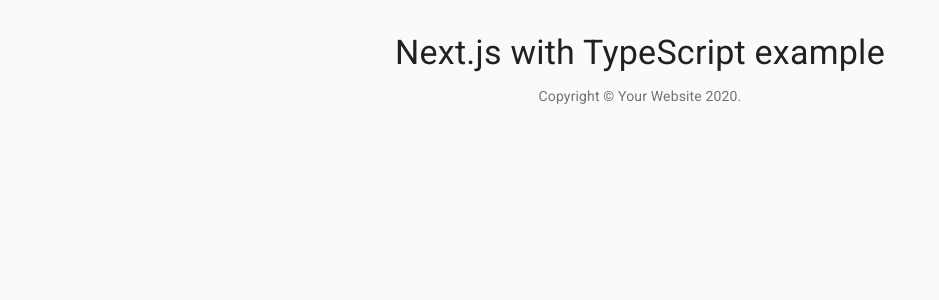
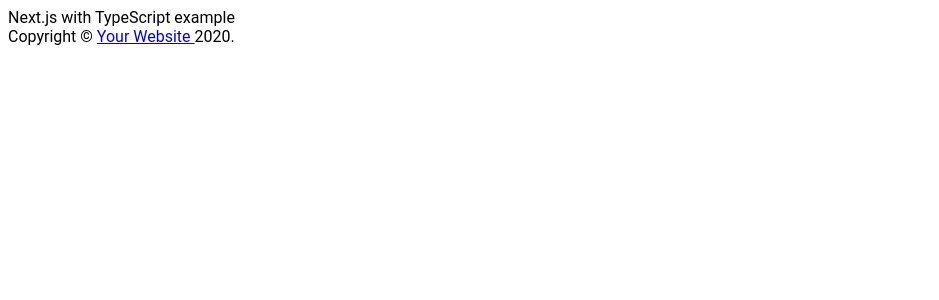
Before and after one commit to ebina4yaka/nextjs-template, a Next.js app: page / in a window 1280 px wide. Shown: the top 300 px of the page, without its empty margins (0-939 px from the left). Built offline with nearby package versions, Linux system fonts and the light colour scheme.

Commit message:
remove material-ui

```diff
--- a/package.json
+++ b/package.json
@@ -4,13 +4,10 @@
   "main": "index.js",
   "license": "MIT",
   "dependencies": {
-    "@material-ui/core": "4.11.3",
-    "@material-ui/icons": "4.11.2",
     "clsx": "1.1.1",
     "next": "10.0.7",
     "react": "17.0.1",
-    "react-dom": "17.0.1",
-    "typeface-roboto": "1.1.13"
+    "react-dom": "17.0.1"
   },
   "scripts": {
     "dev": "next",
--- a/src/atoms/Coryright.tsx
+++ b/src/atoms/Coryright.tsx
@@ -1,15 +1,13 @@
 import { ReactElement } from 'react'
-import Typography from '@material-ui/core/Typography'
-import MuiLink from '@material-ui/core/Link'
 
 export default function Copyright(): ReactElement {
   return (
-    <Typography variant="body2" color="textSecondary" align="center">
+    <div className="font-sans text-base">
       {'Copyright © '}
-      <MuiLink color="inherit" href="https://material-ui.com/">
+      <a href="https://material-ui.com/" target="_blank">
         {' Your Website '}
-      </MuiLink>
+      </a>
       {`${new Date().getFullYear()}.`}
-    </Typography>
+    </div>
   )
 }
--- a/src/pages/_app.tsx
+++ b/src/pages/_app.tsx
@@ -1,25 +1,11 @@
 /* eslint-disable react/jsx-props-no-spreading */
-import { ReactElement, useEffect, useMemo } from 'react'
+import { ReactElement, useEffect } from 'react'
 import Head from 'next/head'
 import { AppProps } from 'next/app'
-import CssBaseline from '@material-ui/core/CssBaseline'
-import { createMuiTheme, ThemeProvider } from '@material-ui/core/styles'
-import { useMediaQuery } from '@material-ui/core'
-import 'typeface-roboto'
+import 'tailwindcss/tailwind.css'
 
 export default function MyApp(props: AppProps): ReactElement {
   const { Component, pageProps } = props
-  const prefersDarkMode = useMediaQuery('(prefers-color-scheme: dark)')
-
-  const theme = useMemo(
-    () =>
-      createMuiTheme({
-        palette: {
-          type: prefersDarkMode ? 'dark' : 'light',
-        },
-      }),
-    [prefersDarkMode]
-  )
 
   useEffect(() => {
     // Remove the server-side injected CSS.
@@ -40,10 +26,7 @@
         />
         <style type="text/css">{`body { font-family: 'Roboto' }`}</style>
       </Head>
-      <ThemeProvider theme={theme}>
-        <CssBaseline />
-        <Component {...pageProps} />
-      </ThemeProvider>
+      <Component {...pageProps} />
     </>
   )
 }
--- a/src/pages/_document.tsx
+++ b/src/pages/_document.tsx
@@ -1,6 +1,4 @@
-import { Children } from 'react'
 import Document, { Html, Head, Main, NextScript } from 'next/document'
-import { ServerStyleSheets } from '@material-ui/core/styles'
 
 export default class MyDocument extends Document {
   // eslint-disable-next-line @typescript-eslint/explicit-module-boundary-types
@@ -43,23 +41,17 @@
   // 4. page.render
 
   // Render app and page and get the context of the page with collected side effects.
-  const sheets = new ServerStyleSheets()
   const originalRenderPage = ctx.renderPage
 
   ctx.renderPage = () =>
     originalRenderPage({
       // eslint-disable-next-line react/jsx-props-no-spreading
-      enhanceApp: (App) => (props) => sheets.collect(<App {...props} />),
+      enhanceApp: (App) => (props) => <App {...props} />,
     })
 
   const initialProps = await Document.getInitialProps(ctx)
 
   return {
     ...initialProps,
-    // Styles fragment is rendered after the app and page rendering finish.
-    styles: [
-      ...Children.toArray(initialProps.styles),
-      sheets.getStyleElement(),
-    ],
   }
 }
--- a/src/pages/index.tsx
+++ b/src/pages/index.tsx
@@ -1,27 +1,15 @@
 import { ReactElement } from 'react'
-import Typography from '@material-ui/core/Typography'
-import { Box, Container, createStyles } from '@material-ui/core'
-import { makeStyles } from '@material-ui/core/styles'
 import Copyright from '../atoms/Coryright'
 
-const useStyles = makeStyles(
-  createStyles({
-    component: {
-      textAlign: 'center',
-    },
-  })
-)
-
 export default function Index(): ReactElement {
-  const classes = useStyles()
   return (
-    <Container maxWidth="lg">
-      <Box my={4} className={classes.component}>
-        <Typography variant="h4" component="h1" gutterBottom>
+    <div className="lg:container mx-auto">
+      <div className="md:box-content">
+        <div className="font-sans text-4xl">
           Next.js with TypeScript example
-        </Typography>
+        </div>
         <Copyright />
-      </Box>
-    </Container>
+      </div>
+    </div>
   )
 }
--- a/tailwind.config.js
+++ b/tailwind.config.js
@@ -1,6 +1,6 @@
 module.exports = {
-  purge: [],
-  darkMode: false, // or 'media' or 'class'
+  purge: ['./pages/**/*.{js,ts,jsx,tsx}', './components/**/*.{js,ts,jsx,tsx}'],
+  darkMode: 'media', // or 'media' or 'class'
   theme: {
     extend: {},
   },
```
Also changed, not shown: 1 other file (tests, documents, lock files or other folders).
